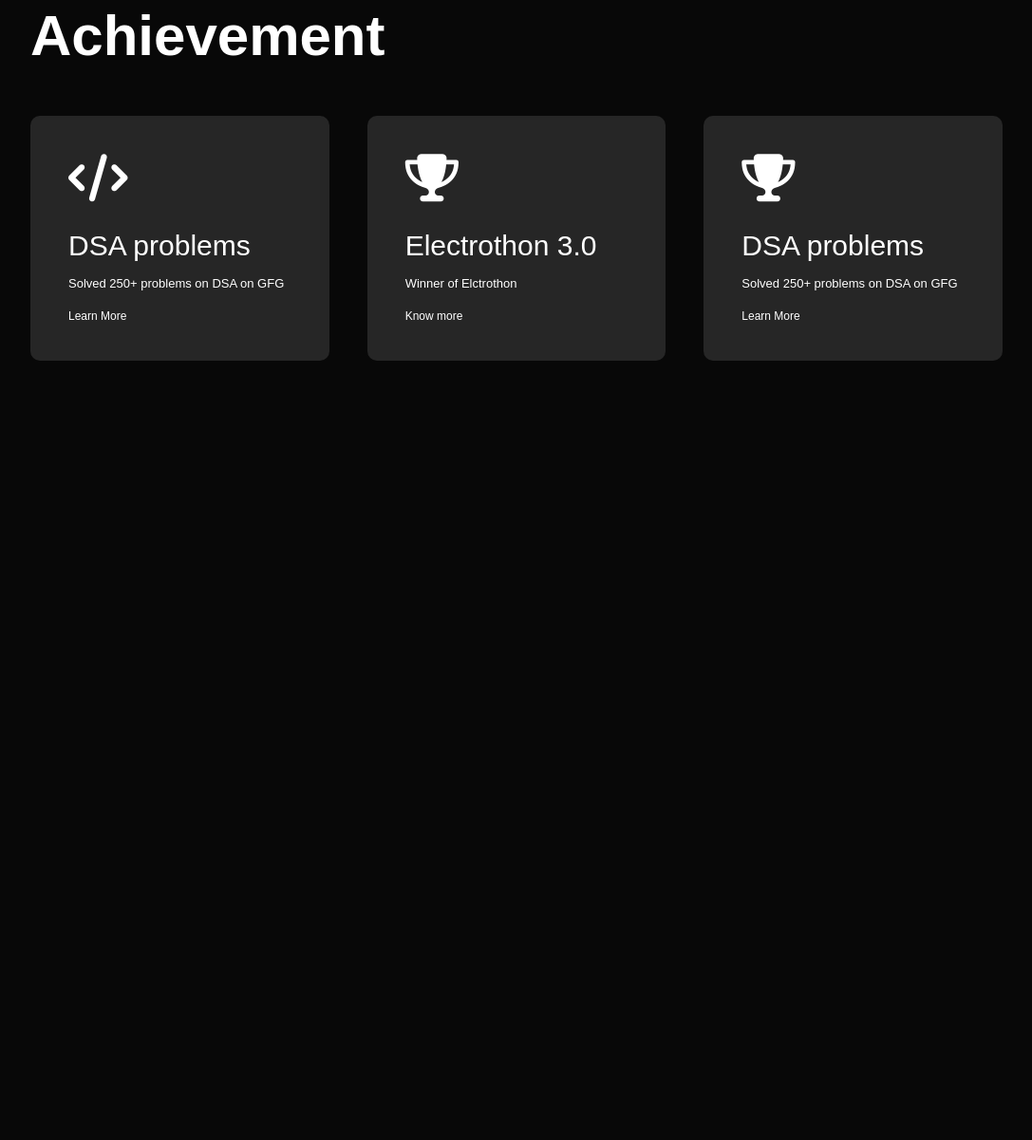
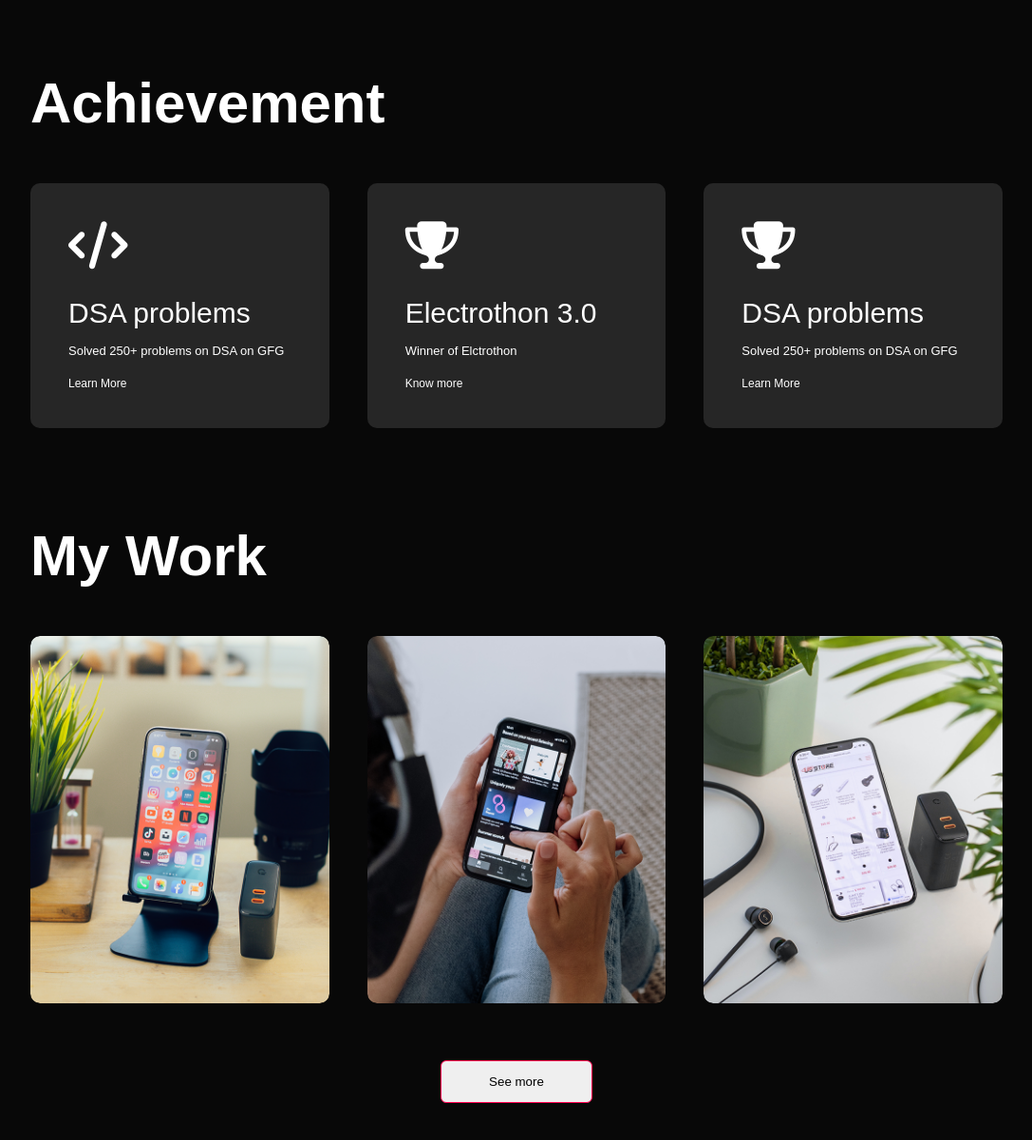
Before and after one commit to jashwant543/Portfolio, a plain HTML site: page index.html in a window 1280 px wide. Shown: the part 1487-2688 px from the top of the page at 95% size, without its empty margins (96-1183 px from the left). Before the commit the page ends 1907 px from the top, so only its background shows below. Drawn offline with Linux system fonts and the light colour scheme.

Commit message:
Work section

```diff
--- a/index.html
+++ b/index.html
@@ -32,7 +32,7 @@
         <div class="container">
             <div class="row">
                 <div class="about-col-1">
-                    <img src="images/user.png" alt="">
+                    <img src="images/sam2.png" alt="">
                 </div>
                 <div class="about-col-2">
                     <h1 class="sub-title">About Me</h1>
@@ -69,7 +69,7 @@
             </div>
         </div>
     </div>
-    <!------Achievements-->
+    <!---------------------------------------Achievements-------------------------------------------------------------->
     <div id ="Achievement">
         <div class="container">
             <h1 class="sub-title">Achievement</h1>
@@ -98,6 +98,46 @@
             </div>
         </div>
     </div>
+
+ <!---------------------------------------My works-------------------------------------------------------------->
+
+ <div id="Portfolio">
+    <div class ="container">
+        <h1 class="sub-title">My Work</h1>
+        <div class="workList">
+            <div class="work">
+                <img src="images/work-1.png" alt="">
+                <div class="layer">
+                    <h3>AR Education</h3>
+                    <p>Help students to comprehend mathematical and core electronic concepts by 3D visualization. <br> Tools: Unity 3d, Blender, AR Core Skills</p>
+                    <a href="" class="effect"><i class="fa-solid fa-link"></i></a>
+                </div>
+            </div>
+            <div class="work">
+                <img src="images/work-2.png" alt="">
+                <div class="layer">
+                    <h3>NITH VR</h3>
+                    <p>The NIT Hamirpur VR project is an one of its kind simulation of NITH campus with a simple user interface. The simulation incorporates the whole NITH campus, not just a single part or building.</p>
+                    <a href="" class="effect"><i class="fa-solid fa-link"></i></a>
+                </div>
+            </div>
+            <div class="work">
+                <img src="images/work-3.png" alt="">
+                <div class="layer">
+                    <h3>Circuit Simulator</h3>
+                    <p>We are creating an interactive system for the user to get in touch with other users while performing experiments virtually. We are creating a 3D alternative that will give the user the real experience with virtual models.</p>
+                    <a href="" class="effect"><i class="fa-solid fa-link"></i></a>
+                </div>
+            </div>
+        </div>
+    </div>
+    <button class="btn">See more</button>
+ </div>
+
+
+
+
+
     <script >
                var tablinks = document.getElementsByClassName("tab-links");
                var tabcontents=document.getElementsByClassName("tab-contents");
--- a/style.css
+++ b/style.css
@@ -11,7 +11,7 @@ body {
 #header {
     width: 100%;
     height: 100vh;
-    background-image: url("images/background1.png");
+    background-image: url("images/sam1.jpg");
     background-size:cover;
     background-position:center;
 }
@@ -130,6 +130,7 @@ font-size: 60px;
 .tab-contents.active-tab{
     display: block;
 }
+/*------------Achievement--*/
 #Achievement{
     padding: 30px 0;
 }
@@ -168,3 +169,87 @@ font-size: 60px;
     background:#ff004f;
     transform: translateY(-10px);
 }
+/*------------Projects--*/
+#Portfolio{
+    padding: 50px 0;
+}
+
+.workList{
+    display: grid;
+    grid-template-columns: repeat(auto-fit,minmax(250px,1fr));
+    grid-gap:40px ;
+    margin-top: 50px ;
+}
+.work{
+    border-radius: 10px;
+    position:relative ;
+    overflow: hidden;
+}
+.work img{
+    width: 100%;
+    border-radius: 10px;
+    display: block;
+    transition: transform 0.5s;
+
+}
+.layer{
+    width: 100%;
+    height:0%;
+    background: linear-gradient(rgba(0,0,0,0.6),#ff004f);
+    border-radius:10px;
+    position: absolute;
+    left:0;
+    bottom:0;
+    overflow: hidden;
+    display: flex;
+    align-items:center;
+    justify-content: center;
+    flex-direction: column;
+    padding: 0 40px;
+    text-align: center;
+    font-size: 14px;
+    transition: height 0.5s;
+
+}
+.layer h3{
+    margin-bottom: 20px;
+
+    font-weight: 500;
+}
+
+.layer a{
+    margin-top: 20px;
+    font-size: 18px;
+    text-decoration: none;
+    color: #ff004f;
+    background: #fff;
+    width: 60px;
+    height: 60px;
+    border-radius: 50%;
+    text-align: center;
+    line-height: 60px;
+
+}
+.work:hover img {
+    transform:scale(1.1);
+}
+.work:hover .layer{
+    height: 100%;
+}
+.effect:hover{
+    scale: 1.1;
+}
+.btn{
+    display: block;
+    margin: 50px auto;
+    width: fit-content;
+    border: 1px solid #ff004f;
+    padding: 14px 50px;
+    border-radius: 6px;
+
+
+}
+.btn:hover{
+    background-color: #ff004f;
+    scale: 1.1;
+}
```
Also changed, not shown: images/sam1.jpg (added), images/sam2.png (added).
